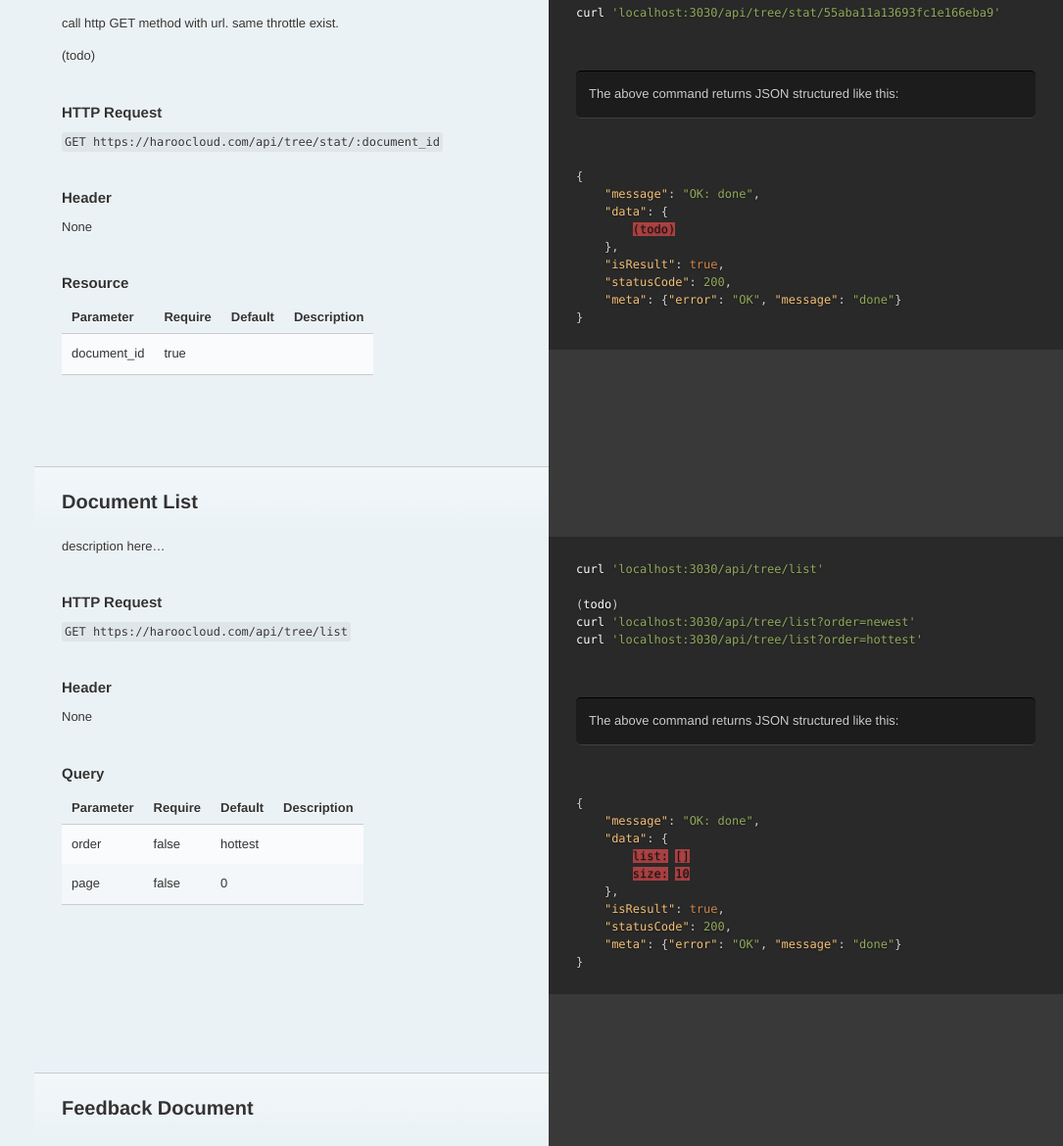
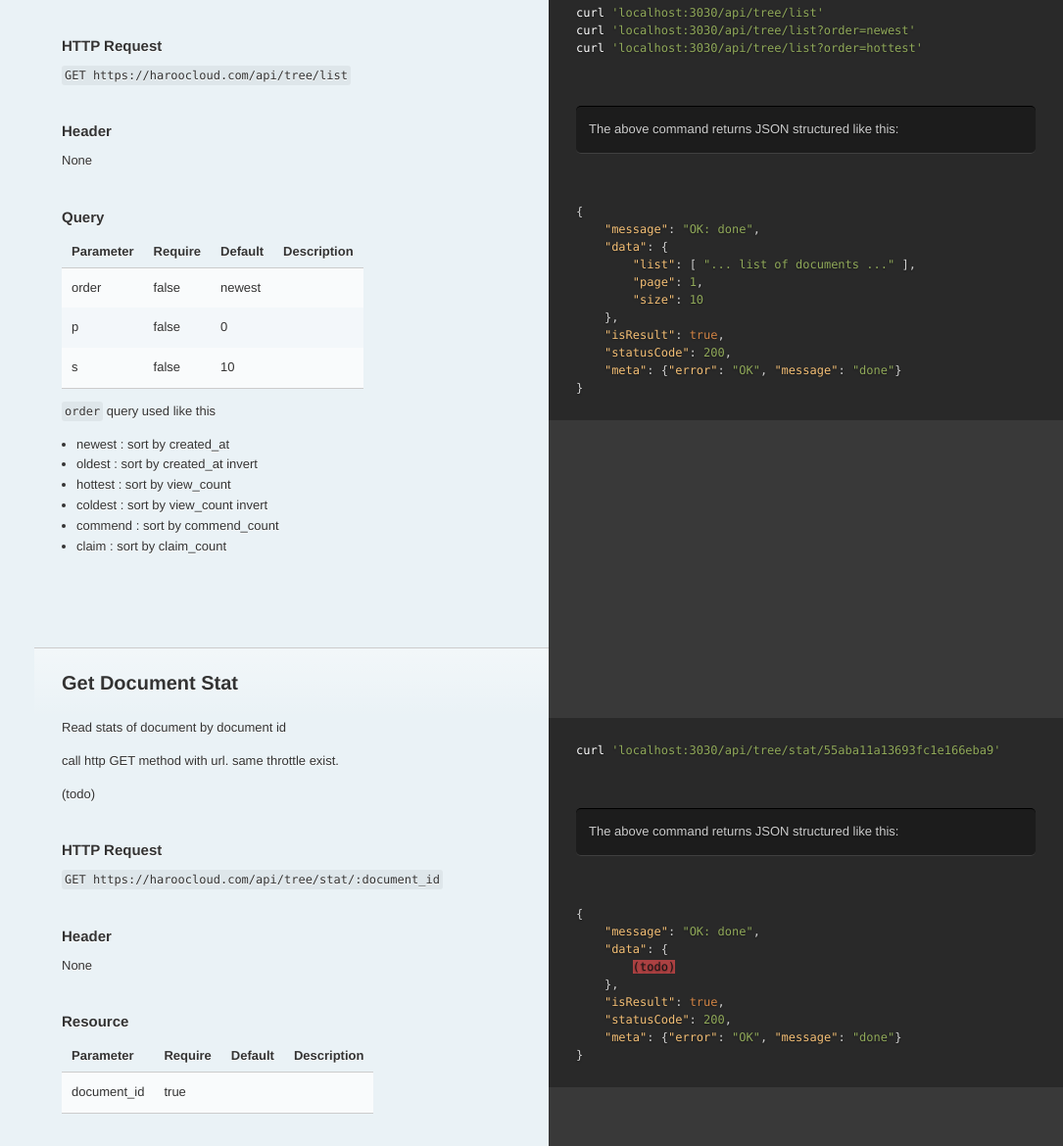
Before and after one commit to soomtong/haroo-cloud-core, a website: page static/dev/doc/index.html in a window 1280 px wide. Shown: the part 1902-3072 px from the top of the page at 98% size, without its empty margins (195-1280 px from the left). Drawn offline with nearby package versions, Linux system fonts and the light colour scheme.

Commit message:
`fix` query name

```diff
--- a/core/api/anonymous.js
+++ b/core/api/anonymous.js
@@ -112,7 +112,7 @@ exports.readDocument = function (req, res, next) {
 
 exports.listDocument = function (req, res, next) {
     var params = {
-        order: req.params['listOrder'] || anonymousList.defaultOrder,
+        order: req.params['order'] || anonymousList.defaultOrder,
         page: req.params['p'] || anonymousList.page,
         size: req.params['s'] || anonymousList.size
     };
--- a/static/dev/doc/index.html
+++ b/static/dev/doc/index.html
@@ -197,12 +197,85 @@ curl <span class="s1">'localhost:3030/api/tree/doc/55aba11a13693fc1e166eba9?outp
 </tr>
 </tbody></table>
 
-<p>use like this</p>
+<p><code class="prettyprint">output</code> query used like this</p>
 
 <ul>
 <li>javascript : code highlight</li>
 <li>solarize : theme</li>
 <li>javascript/monokai : (combination)</li>
+</ul>
+
+<h2 id="document-list">Document List</h2>
+<pre class="highlight shell"><code>curl <span class="s1">'localhost:3030/api/tree/list'</span>
+curl <span class="s1">'localhost:3030/api/tree/list?order=newest'</span>
+curl <span class="s1">'localhost:3030/api/tree/list?order=hottest'</span>
+</code></pre>
+
+<blockquote>
+<p>The above command returns JSON structured like this:</p>
+</blockquote>
+<pre class="highlight json"><code><span class="p">{</span><span class="w">
+    </span><span class="nt">"message"</span><span class="p">:</span><span class="w"> </span><span class="s2">"OK: done"</span><span class="p">,</span><span class="w">
+    </span><span class="nt">"data"</span><span class="p">:</span><span class="w"> </span><span class="p">{</span><span class="w">
+        </span><span class="nt">"list"</span><span class="p">:</span><span class="w"> </span><span class="p">[</span><span class="w"> </span><span class="s2">"... list of documents ..."</span><span class="w"> </span><span class="p">],</span><span class="w">
+        </span><span class="nt">"page"</span><span class="p">:</span><span class="w"> </span><span class="mi">1</span><span class="p">,</span><span class="w">
+        </span><span class="nt">"size"</span><span class="p">:</span><span class="w"> </span><span class="mi">10</span><span class="w">
+    </span><span class="p">},</span><span class="w">
+    </span><span class="nt">"isResult"</span><span class="p">:</span><span class="w"> </span><span class="kc">true</span><span class="p">,</span><span class="w">
+    </span><span class="nt">"statusCode"</span><span class="p">:</span><span class="w"> </span><span class="mi">200</span><span class="p">,</span><span class="w">
+    </span><span class="nt">"meta"</span><span class="p">:</span><span class="w"> </span><span class="p">{</span><span class="nt">"error"</span><span class="p">:</span><span class="w"> </span><span class="s2">"OK"</span><span class="p">,</span><span class="w"> </span><span class="nt">"message"</span><span class="p">:</span><span class="w"> </span><span class="s2">"done"</span><span class="p">}</span><span class="w">
+</span><span class="p">}</span><span class="w">
+</span></code></pre>
+
+<p>get list of documents by sent page, size with order flags </p>
+
+<h3 id="http-request">HTTP Request</h3>
+
+<p><code class="prettyprint">GET https://haroocloud.com/api/tree/list</code></p>
+
+<h3 id="header">Header</h3>
+
+<p>None</p>
+
+<h3 id="query">Query</h3>
+
+<table><thead>
+<tr>
+<th>Parameter</th>
+<th>Require</th>
+<th>Default</th>
+<th>Description</th>
+</tr>
+</thead><tbody>
+<tr>
+<td>order</td>
+<td>false</td>
+<td>newest</td>
+<td></td>
+</tr>
+<tr>
+<td>p</td>
+<td>false</td>
+<td>0</td>
+<td></td>
+</tr>
+<tr>
+<td>s</td>
+<td>false</td>
+<td>10</td>
+<td></td>
+</tr>
+</tbody></table>
+
+<p><code class="prettyprint">order</code> query used like this</p>
+
+<ul>
+<li>newest : sort by created_at</li>
+<li>oldest : sort by created_at invert</li>
+<li>hottest : sort by view_count</li>
+<li>coldest : sort by view_count invert</li>
+<li>commend : sort by commend_count</li>
+<li>claim : sort by claim_count</li>
 </ul>
 
 <h2 id="get-document-stat">Get Document Stat</h2>
@@ -251,63 +324,6 @@ curl <span class="s1">'localhost:3030/api/tree/doc/55aba11a13693fc1e166eba9?outp
 <td>document_id</td>
 <td>true</td>
 <td></td>
-<td></td>
-</tr>
-</tbody></table>
-
-<h2 id="document-list">Document List</h2>
-<pre class="highlight shell"><code>curl <span class="s1">'localhost:3030/api/tree/list'</span>
-
-<span class="o">(</span>todo<span class="o">)</span>
-curl <span class="s1">'localhost:3030/api/tree/list?order=newest'</span>
-curl <span class="s1">'localhost:3030/api/tree/list?order=hottest'</span>
-</code></pre>
-
-<blockquote>
-<p>The above command returns JSON structured like this:</p>
-</blockquote>
-<pre class="highlight json"><code><span class="p">{</span><span class="w">
-    </span><span class="nt">"message"</span><span class="p">:</span><span class="w"> </span><span class="s2">"OK: done"</span><span class="p">,</span><span class="w">
-    </span><span class="nt">"data"</span><span class="p">:</span><span class="w"> </span><span class="p">{</span><span class="w">
-        </span><span class="err">list:</span><span class="w"> </span><span class="err">[]</span><span class="w">
-        </span><span class="err">size:</span><span class="w"> </span><span class="err">10</span><span class="w">
-    </span><span class="p">},</span><span class="w">
-    </span><span class="nt">"isResult"</span><span class="p">:</span><span class="w"> </span><span class="kc">true</span><span class="p">,</span><span class="w">
-    </span><span class="nt">"statusCode"</span><span class="p">:</span><span class="w"> </span><span class="mi">200</span><span class="p">,</span><span class="w">
-    </span><span class="nt">"meta"</span><span class="p">:</span><span class="w"> </span><span class="p">{</span><span class="nt">"error"</span><span class="p">:</span><span class="w"> </span><span class="s2">"OK"</span><span class="p">,</span><span class="w"> </span><span class="nt">"message"</span><span class="p">:</span><span class="w"> </span><span class="s2">"done"</span><span class="p">}</span><span class="w">
-</span><span class="p">}</span><span class="w">
-</span></code></pre>
-
-<p>description here&hellip;</p>
-
-<h3 id="http-request">HTTP Request</h3>
-
-<p><code class="prettyprint">GET https://haroocloud.com/api/tree/list</code></p>
-
-<h3 id="header">Header</h3>
-
-<p>None</p>
-
-<h3 id="query">Query</h3>
-
-<table><thead>
-<tr>
-<th>Parameter</th>
-<th>Require</th>
-<th>Default</th>
-<th>Description</th>
-</tr>
-</thead><tbody>
-<tr>
-<td>order</td>
-<td>false</td>
-<td>hottest</td>
-<td></td>
-</tr>
-<tr>
-<td>page</td>
-<td>false</td>
-<td>0</td>
 <td></td>
 </tr>
 </tbody></table>
```
Also changed, not shown: APIs.md (+17 -10 lines), test/7_anonymous_document.js (+34 -0 lines).
